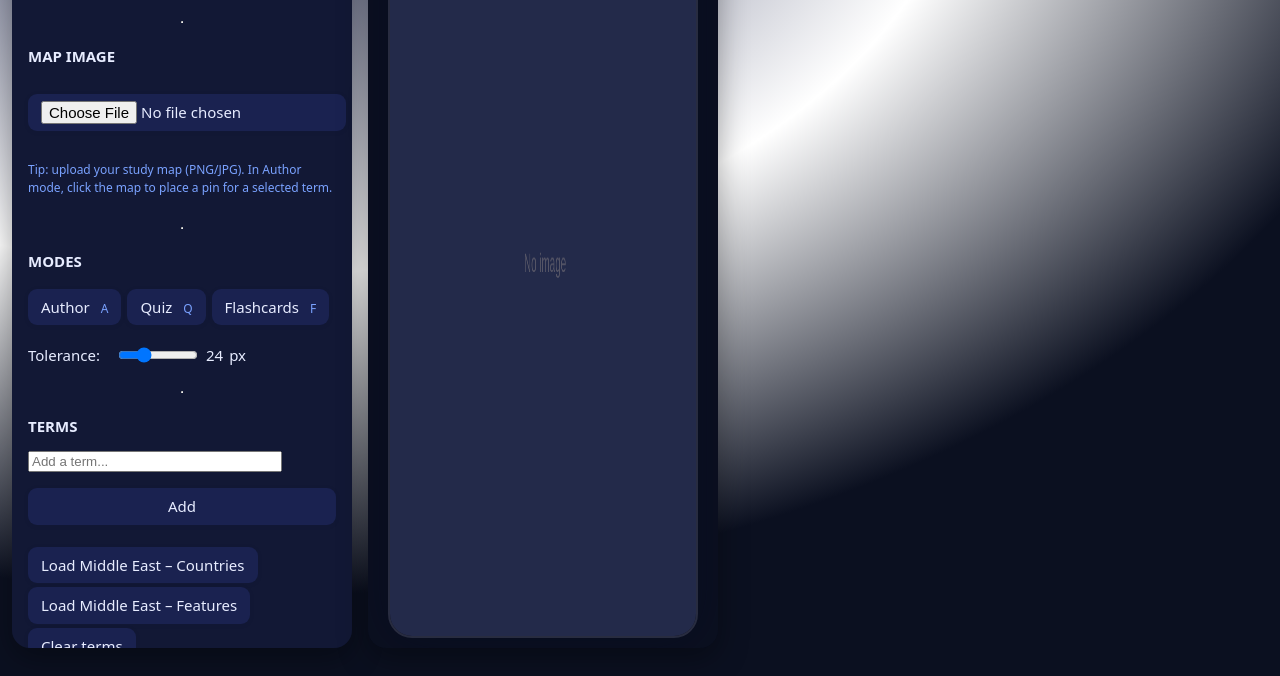
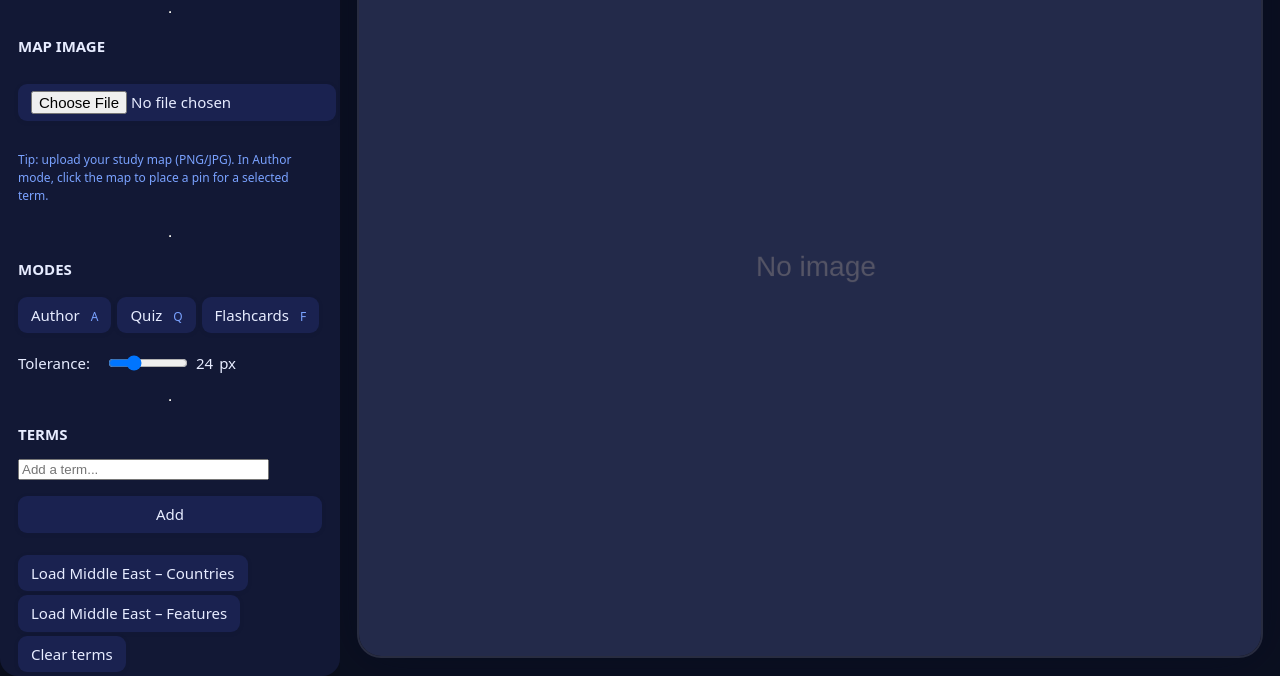
Before and after one commit to getsentrix/studymap, a plain HTML site: page index.html in a window 1280 px wide. Shown: the part 124-800 px from the top of the page. Drawn offline with Linux system fonts and the light colour scheme.

Commit message:
Update index.html

```diff
--- a/index.html
+++ b/index.html
@@ -2,7 +2,7 @@
 <html lang="en">
 <head>
   <meta charset="UTF-8">
-  <meta name="viewport" content="width=1024, initial-scale=1.0">
+  <meta name="viewport" content="width=1200, initial-scale=1.0">
   <title>Map Quiz Studio</title>
   <style>
     :root {
@@ -17,53 +17,43 @@
       --shadow: 0 10px 30px rgba(0,0,0,.35);
       --radius: 18px;
     }
-    html,body { height:100%; }
+    html,body { height:100%; width:100%; margin:0; padding:0; box-sizing: border-box;}
     body {
-      margin: 0;
-      padding: 0;
-      height: 100vh;
-      width: 100vw;
       background: radial-gradient(1200px 800px at 20% -10%, #1a224a 0, rgba(26,34,74,0) 60%, var(--bg));
       color: var(--text);
       font: 500 15px/1.5 'system-ui', Segoe UI, Roboto, Helvetica, Arial, sans-serif;
-      box-sizing: border-box;
+      height: 100vh;
+      width: 100vw;
+      overflow:hidden;
     }
     .app {
       display: grid;
       grid-template-columns: 340px 1fr;
-      grid-template-rows: 1fr;
-      gap: 16px;
-      height: 98vh;
-      max-width: 99vw;
-      align-items: stretch;
+      height: 100vh;
+      width: 100vw;
       box-sizing: border-box;
-      padding: 12px;
     }
     .panel {
       background: var(--panel);
       border-radius: var(--radius);
       box-shadow: var(--shadow);
-      padding: 16px 16px 8px 16px;
+      padding: 18px;
       display: flex;
       flex-direction: column;
       gap: 14px;
-      min-width: 280px;
-      max-width: 350px;
-      min-height: 0;
-      max-height: 98vh;
+      max-height: 100vh;
+      min-width: 310px;
+      max-width:340px;
       overflow-y: auto;
       box-sizing: border-box;
     }
     .canvas-panel {
+      background: var(--bg);
       display: flex;
       align-items: center;
       justify-content: center;
-      min-width: 0;
-      min-height: 0;
-      width: 100%;
-      height: 100%;
+      height: 100vh;
       overflow: hidden;
-      background: var(--bg);
     }
     .btn, button, input[type="file"] {
       background: var(--muted);
@@ -86,20 +76,16 @@
     input[type="range"] { vertical-align: middle; }
     #termsList { max-height: 120px; overflow-y: auto; }
     #mapCanvas {
-      max-width: 100%;
-      max-height: 91vh;
+      max-width: 98vw;
+      max-height: 97vh;
       width: 96%;
-      height: 91vh;
-      border-radius: 22px;
-      outline: 2px solid #282c40;
-      background: #101428;
-      box-shadow: 0 2px 48px #05082066;
-      display: block;
-    }
-    @media (max-width: 980px) {
-      .app { grid-template-columns: 1fr; }
-      .canvas-panel { min-width: 0; }
-      .panel { max-width: 99vw; }
+      height: 95vh;
+      border-radius:22px;
+      outline:2px solid #282c40;
+      margin:auto;
+      background:#101428;
+      box-shadow:0 2px 48px #05082066;
+      display:block;
     }
   </style>
 </head>
@@ -161,12 +147,12 @@
       <div class="row"><span>Target: <b id="targetTerm">—</b></span></div>
       <div class="row"><button id="next" style="flex:1;">Next <span class="shortcut">N, Space</span></button></div>
     </div>
-    <div class="panel canvas-panel">
+    <div class="canvas-panel">
       <canvas id="mapCanvas" tabindex="0"></canvas>
     </div>
   </div>
   <script>
-    // === DATA PERSISTENCE/STATE ===
+    // === STATE
     let state = { img: null, pins: [], terms: [], mode: 'Author', tolerance: 24, quizOrder: [], quizIdx: 0, score: 0, streak: 0, pinsEnabled: true };
     const saveState = () => localStorage.setItem('studiemap', JSON.stringify(state));
     const loadState = () => {
@@ -174,30 +160,23 @@
     };
     const clearState = () => { localStorage.removeItem('studiemap'); location.reload(); };
     const el = id => document.getElementById(id);
-    // === CANVAS LOGIC ===
+
+    // === CANVAS
     let canvas = el('mapCanvas'), ctx = canvas.getContext('2d'), img = new window.Image();
     function fitCanvas() {
-      let maxW = Math.min(window.innerWidth - 410, 1300), maxH = Math.min(window.innerHeight - 44, 880);
-      let w = Math.max(520, maxW), h = Math.max(490, maxH);
-      canvas.width = w;
-      canvas.height = h;
+      let calcW = window.innerWidth - 380;
+      let calcH = window.innerHeight - 50;
+      canvas.width = Math.max(600, calcW > 1100 ? 1100 : calcW);
+      canvas.height = Math.max(400, calcH > 800 ? 800 : calcH);
       drawCanvas();
     }
     window.onresize = fitCanvas;
     function drawCanvas() {
       ctx.clearRect(0, 0, canvas.width, canvas.height);
-      if (state.img) {
-        img.src = state.img;
-        ctx.drawImage(img, 0, 0, canvas.width, canvas.height);
-      } else {
-        ctx.fillStyle = '#232a4a';
-        ctx.fillRect(0, 0, canvas.width, canvas.height);
-        ctx.fillStyle = '#556';
-        ctx.font = '28px sans-serif';
-        ctx.fillText('No image', canvas.width/2-54, canvas.height/2);
-      }
-      if (state.pinsEnabled && state.pins.length)
-        for (let p of state.pins) drawPin(p.x, p.y, p.termIdx, false);
+      if (state.img) { img.src = state.img; ctx.drawImage(img, 0, 0, canvas.width, canvas.height); }
+      else { ctx.fillStyle = '#232a4a'; ctx.fillRect(0, 0, canvas.width, canvas.height);
+        ctx.fillStyle = '#556'; ctx.font = '28px sans-serif'; ctx.fillText('No image', canvas.width/2-54, canvas.height/2);}
+      if (state.pinsEnabled && state.pins.length) state.pins.forEach(p=>drawPin(p.x,p.y,p.termIdx,false));
     }
     function drawPin(x, y, idx, ghost) {
       ctx.save();
@@ -206,8 +185,7 @@
       ctx.arc(x, y, 13, 0, 2*Math.PI); ctx.fillStyle = ghost ? '#e7ecff77' : '#7aa2ff'; ctx.fill();
       ctx.lineWidth = 3; ctx.strokeStyle = '#101428'; ctx.stroke();
       ctx.font = '14px bold sans-serif'; ctx.fillStyle = '#18182b'; ctx.textAlign = 'center';
-      ctx.fillText(state.terms[idx]?.substr(0,2).toUpperCase()||'', x, y + 4);
-      ctx.restore();
+      ctx.fillText(state.terms[idx]?.substr(0,2).toUpperCase()||'', x, y + 4); ctx.restore();
     }
     function setMode(m) { state.mode = m; el('modeStatus').textContent = m; saveState(); drawCanvas(); updateUI(); }
     ['modeAuthor','modeQuiz','modeFlash'].forEach((id,i) => el(id).onclick = () => setMode(['Author','Quiz','Flashcards'][i]));
```
